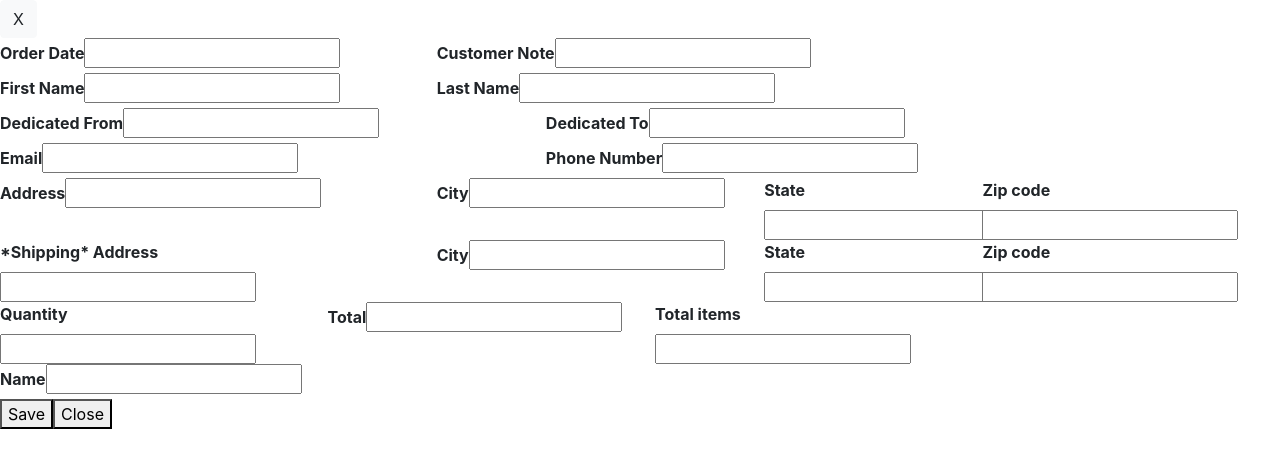
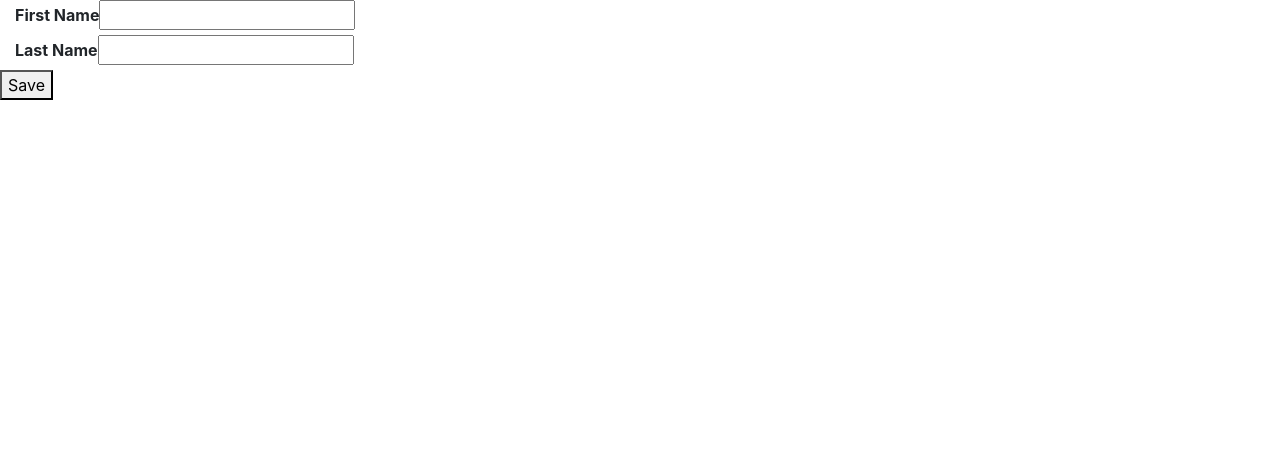
Before and after one commit to ThapaRh/Univent_fullSTack, a React (Create React App) app in the folder my-app/: page / in a window 1280 px wide. Shown: the top 468 px of the page. Built offline with nearby package versions, Linux system fonts and the light colour scheme.

Commit message:
updated-cffform-for-fetch-call

```diff
--- a/my-app/src/User/Components/CFFForm.js
+++ b/my-app/src/User/Components/CFFForm.js
@@ -28,27 +28,28 @@ const CFFForm = () => {
     e.preventDefault();
 
     const cff = {
-      OrderDate,
-      CustomerNote,
+      // OrderDate,
+      // CustomerNote,
       FirstName,
       LastName,
-      AddressBilling,
-      City,
-      State,
-      Zip,
-      Email,
-      Phone,
-      AddressShipping,
-      CityShipping,
-      StateShipping,
-      ZipShipping,
-      Name,
-      Quantity,
-      Total,
-      Totalitems,
-      DedicatedFrom,
-      DedicatedTo,
+      // AddressBilling,
+      // City,
+      // State,
+      // Zip,
+      // Email,
+      // Phone,
+      // AddressShipping,
+      // CityShipping,
+      // StateShipping,
+      // ZipShipping,
+      // Name,
+      // Quantity,
+      // Total,
+      // Totalitems,
+      // DedicatedFrom,
+      // DedicatedTo,
     };
+    console.log(cff);
 
     const response = await fetch("https://localhost:3001/api/cff", {
       method: "POST",
@@ -64,74 +65,326 @@ const CFFForm = () => {
     }
 
     if (response.ok) {
-      setOrderDate("");
-      setCustomerNote("");
+      // setOrderDate("");
+      // setCustomerNote("");
       setFirstName("");
       setLastName("");
-      setAddressBilling("");
-      setCity("");
-      setState("");
-      setZip("");
-      setEmail("");
-      setPhone("");
-      setAddressShipping("");
-      setCityShipping("");
-      setStateShipping("");
-      setZipShipping("");
-      setName("");
-      setQuantity("");
-      setTotal("");
-      setTotalitems("");
-      setDedicatedFrom("");
-      setDedicatedTo("");
-      setError(null);
+      // setAddressBilling("");
+      // setCity("");
+      // setState("");
+      // setZip("");
+      // setEmail("");
+      // setPhone("");
+      // setAddressShipping("");
+      // setCityShipping("");
+      // setStateShipping("");
+      // setZipShipping("");
+      // setName("");
+      // setQuantity("");
+      // setTotal("");
+      // setTotalitems("");
+      // setDedicatedFrom("");
+      // setDedicatedTo("");
+      // setError(null);
       console.log("New data added", json);
     }
   };
 
   return (
-    <div className="modalBackground">
-      <div className="modalContainer">
-        <div className="titleCloseBtn">
-          <div className="titleCloseBtn">
-            <a
-              href="/auth"
-              class="btn btn-light"
-              role="button"
-              aria-pressed="true"
-            >
-              X
-            </a>
-          </div>
-        </div>
+    // <div className="modalBackground">
+    //   <div className="modalContainer">
+    //     <div className="titleCloseBtn">
+    //       <div className="titleCloseBtn">
+    //         <a
+    //           href="/auth"
+    //           class="btn btn-light"
+    //           role="button"
+    //           aria-pressed="true"
+    //         >
+    //           X
+    //         </a>
+    //       </div>
+    //     </div>
+    //     <form onSubmit={handleSubmit}>
+    //       <div className="row">
+    //         <div className="col-xs-4 col-sm-4 col-md-4">
+    //           <label>
+    //             <b>Order Date</b>
+    //           </label>
+    //           <input
+    //             type="text"
+    //             className="form-control-md"
+    //             required
+    //             min="5"
+    //             onChange={(e) => setOrderDate(e.target.value)}
+    //             value={OrderDate}
+    //           />
+    //         </div>
+    //         <div className="col-xs-7 col-sm-7 col-md-7">
+    //           <label>
+    //             <b>Customer Note</b>
+    //           </label>
+    //           <input
+    //             type="text"
+    //             className="form-control-md"
+    //             onChange={(e) => setCustomerNote(e.target.value)}
+    //             value={CustomerNote}
+    //           />
+    //         </div>
+    //       </div>
+    //       <div className="row">
+    //         <div className="col-xs-4 col-sm-4 col-md-4">
+    //           <label>
+    //             <b>First Name</b>
+    //           </label>
+    //           <input
+    //             type="text"
+    //             className="form-control-md"
+    //             required
+    //             min="3"
+    //             onChange={(e) => setFirstName(e.target.value)}
+    //             value={FirstName}
+    //           />
+    //         </div>
+    //         <div className="col-xs-4 col-sm-4 col-md-4">
+    //           <label>
+    //             <b>Last Name</b>
+    //           </label>
+    //           <input
+    //             type="text"
+    //             className="form-control-md"
+    //             required
+    //             min="3"
+    //             onChange={(e) => setLastName(e.target.value)}
+    //             value={LastName}
+    //           />
+    //         </div>
+    //       </div>
+    //       <div className="row">
+    //         <div className="col-xs-5 col-sm-5 col-md-5">
+    //           <label>
+    //             <b>Dedicated From</b>
+    //           </label>
+    //           <input
+    //             type="text"
+    //             className="form-control-md"
+    //             required
+    //             min="3"
+    //             onChange={(e) => setDedicatedFrom(e.target.value)}
+    //             value={DedicatedFrom}
+    //           />
+    //         </div>
+    //         <div className="col-xs-6 col-sm-6 col-md-6">
+    //           <label>
+    //             <b>Dedicated To</b>
+    //           </label>
+    //           <input
+    //             type="text"
+    //             className="form-control-md"
+    //             required
+    //             min="3"
+    //             onChange={(e) => setDedicatedTo(e.target.value)}
+    //             value={DedicatedTo}
+    //           />
+    //         </div>
+    //       </div>
+    //       <div className="row">
+    //         <div className="col-xs-5 col-sm-5 col-md-5">
+    //           <label>
+    //             <b>Email</b>
+    //           </label>
+    //           <input
+    //             type="text"
+    //             className="form-control-md"
+    //             required
+    //             min="10"
+    //             onChange={(e) => setEmail(e.target.value)}
+    //             value={Email}
+    //           />
+    //         </div>
+    //         <div className="col-xs-4 col-sm-4 col-md-4">
+    //           <label>
+    //             <b>Phone Number</b>
+    //           </label>
+    //           <input
+    //             type="text"
+    //             className="form-control-md"
+    //             required
+    //             min="10"
+    //             onChange={(e) => setPhone(e.target.value)}
+    //             value={Phone}
+    //           />
+    //         </div>
+    //       </div>
+    //       <div className="row">
+    //         <div className="col-xs-4 col-sm-4 col-md-4">
+    //           <label>
+    //             <b>Address</b>
+    //           </label>
+    //           <input
+    //             type="text"
+    //             className="form-control-md"
+    //             required
+    //             min="8"
+    //             onChange={(e) => setAddressBilling(e.target.value)}
+    //             value={AddressBilling}
+    //           />
+    //         </div>
+    //         <div className="col-xs-3 col-sm-3 col-md-3">
+    //           <label>
+    //             <b>City</b>
+    //           </label>
+    //           <input
+    //             type="text"
+    //             className="form-control-md"
+    //             required
+    //             min="3"
+    //             onChange={(e) => setCity(e.target.value)}
+    //             value={City}
+    //           />
+    //         </div>
+    //         <div className="col-xs-2 col-sm-2 col-md-2">
+    //           <label>
+    //             <b>State</b>
+    //           </label>
+    //           <input
+    //             type="text"
+    //             className="form-control-md"
+    //             required
+    //             min="2"
+    //             onChange={(e) => setState(e.target.value)}
+    //             value={State}
+    //           />
+    //         </div>
+    //         <div className="col-xs-2 col-sm-2 col-md-2">
+    //           <label>
+    //             <b>Zip code</b>
+    //           </label>
+    //           <input
+    //             type="text"
+    //             className="form-control-md"
+    //             required
+    //             min="5"
+    //             max="5"
+    //             onChange={(e) => setZip(e.target.value)}
+    //             value={Zip}
+    //           />
+    //         </div>
+    //       </div>
+    //       <div className="row">
+    //         <div className="col-xs-4 col-sm-4 col-md-4">
+    //           <label>
+    //             <b>*Shipping* Address</b>
+    //           </label>
+    //           <input
+    //             type="text"
+    //             className="form-control-md"
+    //             onChange={(e) => setAddressShipping(e.target.value)}
+    //             value={AddressShipping}
+    //           />
+    //         </div>
+    //         <div className="col-xs-3 col-sm-3 col-md-3">
+    //           <label>
+    //             <b>City</b>
+    //           </label>
+    //           <input
+    //             type="text"
+    //             className="form-control-md"
+    //             onChange={(e) => setCityShipping(e.target.value)}
+    //             value={CityShipping}
+    //           />
+    //         </div>
+    //         <div className="col-xs-2 col-sm-2 col-md-2">
+    //           <label>
+    //             <b>State</b>
+    //           </label>
+    //           <input
+    //             type="text"
+    //             className="form-control-md"
+    //             onChange={(e) => setStateShipping(e.target.value)}
+    //             value={StateShipping}
+    //           />
+    //         </div>
+    //         <div className="col-xs-2 col-sm-2 col-md-2">
+    //           <label>
+    //             <b>Zip code</b>
+    //           </label>
+    //           <input
+    //             type="text"
+    //             className="form-control-md"
+    //             onChange={(e) => setZipShipping(e.target.value)}
+    //             value={ZipShipping}
+    //           />
+    //         </div>
+    //       </div>
+    //       <div className="row">
+    //         <div className="col-xs-3 col-sm-3 col-md-3">
+    //           <label>
+    //             <b>Quantity</b>
+    //           </label>
+    //           <input
+    //             type="number"
+    //             className="form-control-md"
+    //             required
+    //             min="1"
+    //             onChange={(e) => setQuantity(e.target.value)}
+    //             value={Quantity}
+    //           />
+    //         </div>
+    //         <div className="col-xs-3 col-sm-3 col-md-3">
+    //           <label>
+    //             <b>Total</b>
+    //           </label>
+    //           <input
+    //             type="number"
+    //             className="form-control-md"
+    //             required
+    //             min="40"
+    //             onChange={(e) => setTotal(e.target.value)}
+    //             value={Total}
+    //           />
+    //         </div>
+    //         <div className="col-xs-3 col-sm-3 col-md-3">
+    //           <label>
+    //             <b>Total items</b>
+    //           </label>
+    //           <input
+    //             type="number"
+    //             className="form-control-md"
+    //             required
+    //             min="1"
+    //             onChange={(e) => setTotalitems(e.target.value)}
+    //             value={Totalitems}
+    //           />
+    //         </div>
+    //       </div>
+    //       <div className="row">
+    //         <div className="col-xs-8 col-sm-8 col-md-8">
+    //           <label>
+    //             <b>Name</b>
+    //           </label>
+    //           <input
+    //             type="text"
+    //             className="form-control-md"
+    //             required
+    //             min="5"
+    //             onChange={(e) => setName(e.target.value)}
+    //             value={Name}
+    //           />
+    //         </div>
+    //       </div>
+    //       <div className="footer">
+    //         <button id="continueBtn">Save</button>
+    //         <Link to="/auth">
+    //           <button id="closeBtn">Close</button>
+    //         </Link>
+    //       </div>
+    //       {Error && <div className="error">{Error}</div>}
+    //     </form>
+    //   </div>
+    // </div>
+    <div>
       <form onSubmit={handleSubmit}>
-          <div className="row">
-            <div className="col-xs-4 col-sm-4 col-md-4">
-              <label>
-                <b>Order Date</b>
-              </label>
-              <input
-                type="text"
-                className="form-control-md"
-                required
-                min="5"
-                onChange={(e) => setOrderDate(e.target.value)}
-                value={OrderDate}
-              />
-            </div>
-            <div className="col-xs-7 col-sm-7 col-md-7">
-              <label>
-                <b>Customer Note</b>
-              </label>
-              <input
-                type="text"
-                className="form-control-md"
-                onChange={(e) => setCustomerNote(e.target.value)}
-                value={CustomerNote}
-              />
-            </div>
-          </div>
-          <div className="row">
       <div className="col-xs-4 col-sm-4 col-md-4">
              <label>
                  <b>First Name</b>
@@ -155,232 +408,10 @@ const CFFForm = () => {
                 required
                 min="3"
                 onChange={(e) => setLastName(e.target.value)}
-                value={LastName}
-              />
+                value={LastName}/>
        </div>
-          </div>
-          <div className="row">
-            <div className="col-xs-5 col-sm-5 col-md-5">
-              <label>
-                <b>Dedicated From</b>
-              </label>
-              <input
-                type="text"
-                className="form-control-md"
-                required
-                min="3"
-                onChange={(e) => setDedicatedFrom(e.target.value)}
-                value={DedicatedFrom}
-              />
-            </div>
-            <div className="col-xs-6 col-sm-6 col-md-6">
-              <label>
-                <b>Dedicated To</b>
-              </label>
-              <input
-                type="text"
-                className="form-control-md"
-                required
-                min="3"
-                onChange={(e) => setDedicatedTo(e.target.value)}
-                value={DedicatedTo}
-              />
-            </div>
-          </div>
-          <div className="row">
-            <div className="col-xs-5 col-sm-5 col-md-5">
-              <label>
-                <b>Email</b>
-              </label>
-              <input
-                type="text"
-                className="form-control-md"
-                required
-                min="10"
-                onChange={(e) => setEmail(e.target.value)}
-                value={Email}
-              />
-            </div>
-            <div className="col-xs-4 col-sm-4 col-md-4">
-              <label>
-                <b>Phone Number</b>
-              </label>
-              <input
-                type="text"
-                className="form-control-md"
-                required
-                min="10"
-                onChange={(e) => setPhone(e.target.value)}
-                value={Phone}
-              />
-            </div>
-          </div>
-          <div className="row">
-            <div className="col-xs-4 col-sm-4 col-md-4">
-              <label>
-                <b>Address</b>
-              </label>
-              <input
-                type="text"
-                className="form-control-md"
-                required
-                min="8"
-                onChange={(e) => setAddressBilling(e.target.value)}
-                value={AddressBilling}
-              />
-            </div>
-            <div className="col-xs-3 col-sm-3 col-md-3">
-              <label>
-                <b>City</b>
-              </label>
-              <input
-                type="text"
-                className="form-control-md"
-                required
-                min="3"
-                onChange={(e) => setCity(e.target.value)}
-                value={City}
-              />
-            </div>
-            <div className="col-xs-2 col-sm-2 col-md-2">
-              <label>
-                <b>State</b>
-              </label>
-              <input
-                type="text"
-                className="form-control-md"
-                required
-                min="2"
-                onChange={(e) => setState(e.target.value)}
-                value={State}
-              />
-            </div>
-            <div className="col-xs-2 col-sm-2 col-md-2">
-              <label>
-                <b>Zip code</b>
-              </label>
-              <input
-                type="text"
-                className="form-control-md"
-                required
-                min="5"
-                max="5"
-                onChange={(e) => setZip(e.target.value)}
-                value={Zip}
-              />
-            </div>
-          </div>
-          <div className="row">
-            <div className="col-xs-4 col-sm-4 col-md-4">
-              <label>
-                <b>*Shipping* Address</b>
-              </label>
-              <input
-                type="text"
-                className="form-control-md"
-                onChange={(e) => setAddressShipping(e.target.value)}
-                value={AddressShipping}
-              />
-            </div>
-            <div className="col-xs-3 col-sm-3 col-md-3">
-              <label>
-                <b>City</b>
-              </label>
-              <input
-                type="text"
-                className="form-control-md"
-                onChange={(e) => setCityShipping(e.target.value)}
-                value={CityShipping}
-              />
-            </div>
-            <div className="col-xs-2 col-sm-2 col-md-2">
-              <label>
-                <b>State</b>
-              </label>
-              <input
-                type="text"
-                className="form-control-md"
-                onChange={(e) => setStateShipping(e.target.value)}
-                value={StateShipping}
-              />
-            </div>
-            <div className="col-xs-2 col-sm-2 col-md-2">
-              <label>
-                <b>Zip code</b>
-              </label>
-              <input
-                type="text"
-                className="form-control-md"
-                onChange={(e) => setZipShipping(e.target.value)}
-                value={ZipShipping}
-              />
-            </div>
-          </div>
-          <div className="row">
-            <div className="col-xs-3 col-sm-3 col-md-3">
-              <label>
-                <b>Quantity</b>
-              </label>
-              <input
-                type="number"
-                className="form-control-md"
-                required
-                min="1"
-                onChange={(e) => setQuantity(e.target.value)}
-                value={Quantity}
-              />
-            </div>
-            <div className="col-xs-3 col-sm-3 col-md-3">
-              <label>
-                <b>Total</b>
-              </label>
-              <input
-                type="number"
-                className="form-control-md"
-                required
-                min="40"
-                onChange={(e) => setTotal(e.target.value)}
-                value={Total}
-              />
-            </div>
-            <div className="col-xs-3 col-sm-3 col-md-3">
-              <label>
-                <b>Total items</b>
-              </label>
-              <input
-                type="number"
-                className="form-control-md"
-                required
-                min="1"
-                onChange={(e) => setTotalitems(e.target.value)}
-                value={Totalitems}
-              />
-            </div>
-          </div>
-          <div className="row">
-            <div className="col-xs-8 col-sm-8 col-md-8">
-              <label>
-                <b>Name</b>
-              </label>
-              <input
-                type="text"
-                className="form-control-md"
-                required
-                min="5"
-                onChange={(e) => setName(e.target.value)}
-                value={Name}
-              />
-            </div>
-          </div>
-          <div className="footer">
        <button id="continueBtn">Save</button>
-            <Link to="/auth">
-              <button id="closeBtn">Close</button>
-            </Link>
-          </div>
-          {Error && <div className="error">{Error}</div>}
        </form>
-      </div>
     </div>
   );
 };
```
Lines whose indentation alone changed are shown as unchanged.
